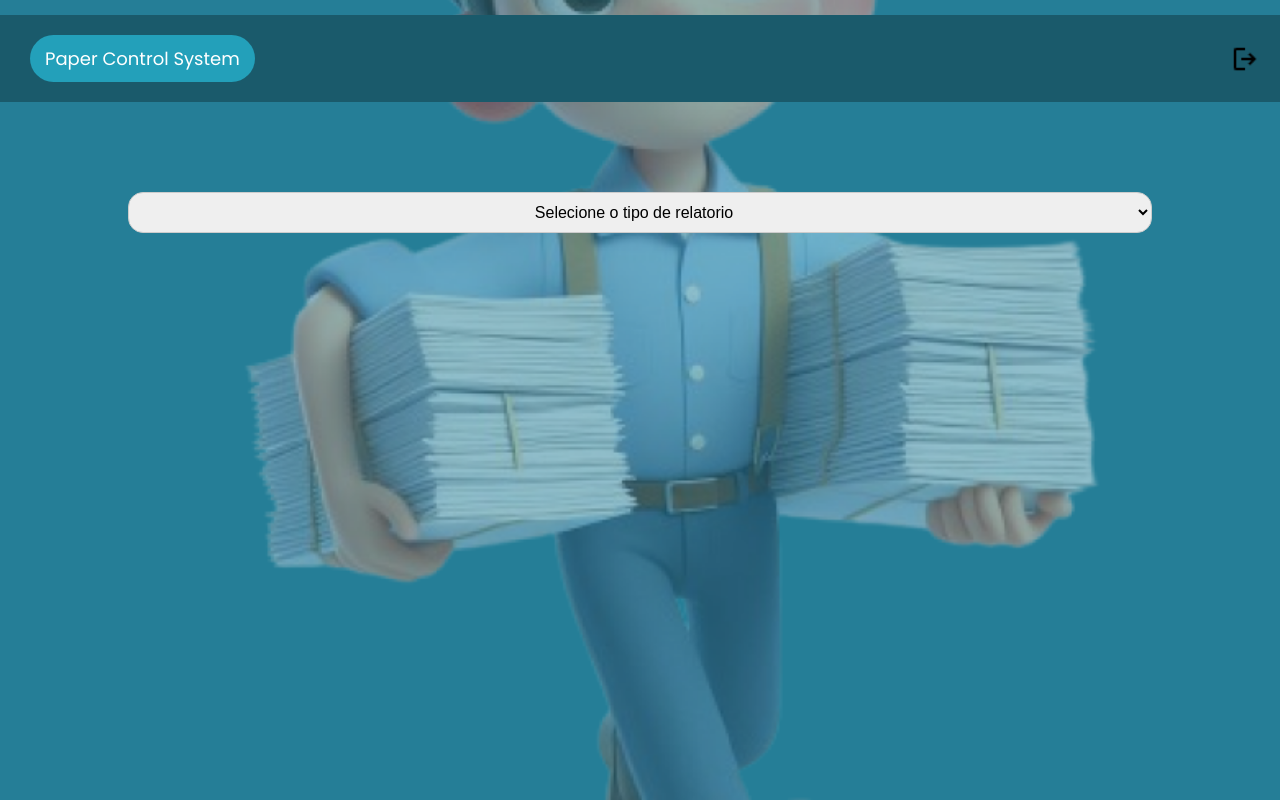
After one commit to LucasIntendencia/papercontrollsystem, a Flask app: page /relatoriosadm in a window 1280 px wide. The commit adds this page. Run offline with Flask 3, Linux system fonts and the light colour scheme; the visitor is signed in with stand-in values (Sample User, id 1).

Commit message:
nova pagina de relatorio

```diff
--- a/app.py
+++ b/app.py
@@ -233,6 +233,13 @@ def reabastecimento():
     return render_template('reabastecimento.html', dados_reabastecimento=[], quantidade_estoque=0, error_message="Erro ao buscar dados de reabastecimento")
 
 
+@app.route('/relatoriosadm', methods=['GET', 'POST'])
+@login_required
+def relatoriosadm():
+    return render_template('relatoriosadm.html')
+
+
+
 @app.route('/verificar_conexao')
 def verificar_conexao():
     try:
--- a/static/styles/loginadm.css
+++ b/static/styles/loginadm.css
@@ -71,7 +71,7 @@ body {
     text-decoration: none;
 }
 
-.Relatorio {
+.Relatorios {
     width: 300px;
     font-size: 24px;
     padding: 16px;
@@ -84,6 +84,7 @@ body {
     outline: none;
     display: block;
     text-align: center;
+    text-decoration: none;
 }
 
 .grafico-container {
--- /dev/null
+++ b/static/styles/relatoriosadm.css
@@ -0,0 +1,67 @@
+body {
+    margin: 0;
+    padding: 0;
+    font-family: 'Poppins', Arial, sans-serif;
+    background-image: url('../images/background-zezinho.png');
+    background-size: cover;
+    background-position: center;
+    display: grid;
+    grid-template-rows: auto 1fr;
+    height: 100vh;
+}
+
+.cabecalho {
+    display: flex;
+    justify-content: space-between;
+    align-items: center;
+    padding: 10px 20px;
+    background-color: #1A5A6B;
+    margin-top: 15px;
+}
+
+/* Estilos para o botão do Paper Control System */
+.PaperCS {
+    margin: 10px;
+    padding: 10px 15px;
+    font-size: 18px;
+    border-radius: 25px;
+    border: none;
+    cursor: pointer;
+    background-color: #23A0BA;
+    color: white;
+    outline: none;
+    text-decoration: none;
+}
+
+.exitbutton {
+    width: 30px;
+    text-decoration: none;
+    height: 30px;
+    cursor: pointer;
+}
+
+.container {
+    width: 80%;
+    margin: 20px auto;
+    text-align: center;
+    /* Centraliza todo o conteúdo do container */
+    margin-top: 60px;
+    /* Espaçamento superior para deslocar os botões para baixo */
+}
+
+/* Estilos para os dropdowns */
+.predios {
+    margin-top: 30px;
+    display: flex;
+    align-items: center;
+}
+
+.predios select {
+    flex: 1;
+    padding: 10px;
+    font-size: 16px;
+    border: 1px solid #ccc;
+    border-radius: 15px;
+    outline: none;
+    text-align: center;
+}
--- a/templates/loginadm.html
+++ b/templates/loginadm.html
@@ -22,10 +22,9 @@
             <p> recep. abastecidas</p>
         </div>
         <div class="button-container">
-            <button class="Relatorio">Gerar Relatorio</button>
+            <a href="{{ url_for('relatoriosadm') }}" class="Relatorios">Gerar Relatorios</a>
         </div>
         <div class="grafico-container">
-            <a href="{{ url_for('adminfo') }}" style="text-decoration: none; color: inherit; cursor: pointer;">
                 <canvas id="graficoColunas" class="grafico-colunas"></canvas>
             </a>
         </div>
--- /dev/null
+++ b/templates/relatoriosadm.html
@@ -0,0 +1,33 @@
+<!DOCTYPE html>
+<html lang="pt-BR">
+
+<head>
+    <meta charset="UTF-8">
+    <meta name="viewport" content="width=device-width, initial-scale=1.0">
+    <title>PaperControllSystem ADM</title>
+    <link rel="stylesheet" href="../static/styles/relatoriosadm.css">
+    <link href='https://fonts.googleapis.com/css?family=Poppins' rel='stylesheet'>
+    <script src="https://cdn.jsdelivr.net/npm/chart.js"></script>
+    <script src="https://cdn.jsdelivr.net/npm/axios/dist/axios.min.js"></script>
+</head>
+
+<body>
+    <div class="cabecalho">
+        <a href="{{ url_for('loginadm') }}" class="PaperCS">Paper Control System</a>
+        <a href="{{ url_for('fazer_login') }}" class="exitbutton">
+            <img src="../static/images/exitbutton.png" alt="Botão Pequeno" class="exitbutton">
+        </a>
+    </div>
+
+    <div class="container">
+        <div class="button-container">
+            <div class="predios">
+                <select id="predio" name="predio" onchange="carregarAndares()">
+                    <option value="" selected disabled hidden>Selecione o tipo de relatorio</option>
+                </select>
+            </div>
+        </div>
+    </div>
+</body>
+
+</html>
```
Also changed, not shown: static/styles/abastecimento.css (+48 -8 lines), templates/abastecimento.html (+67 -15 lines), 1 other file.
